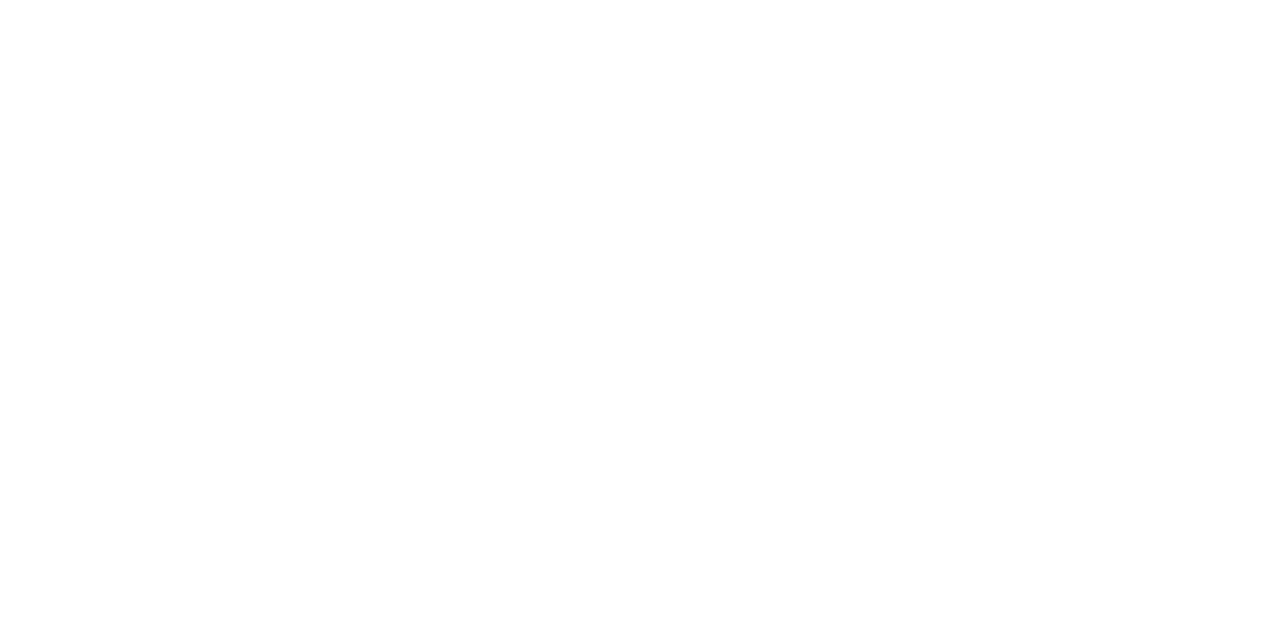
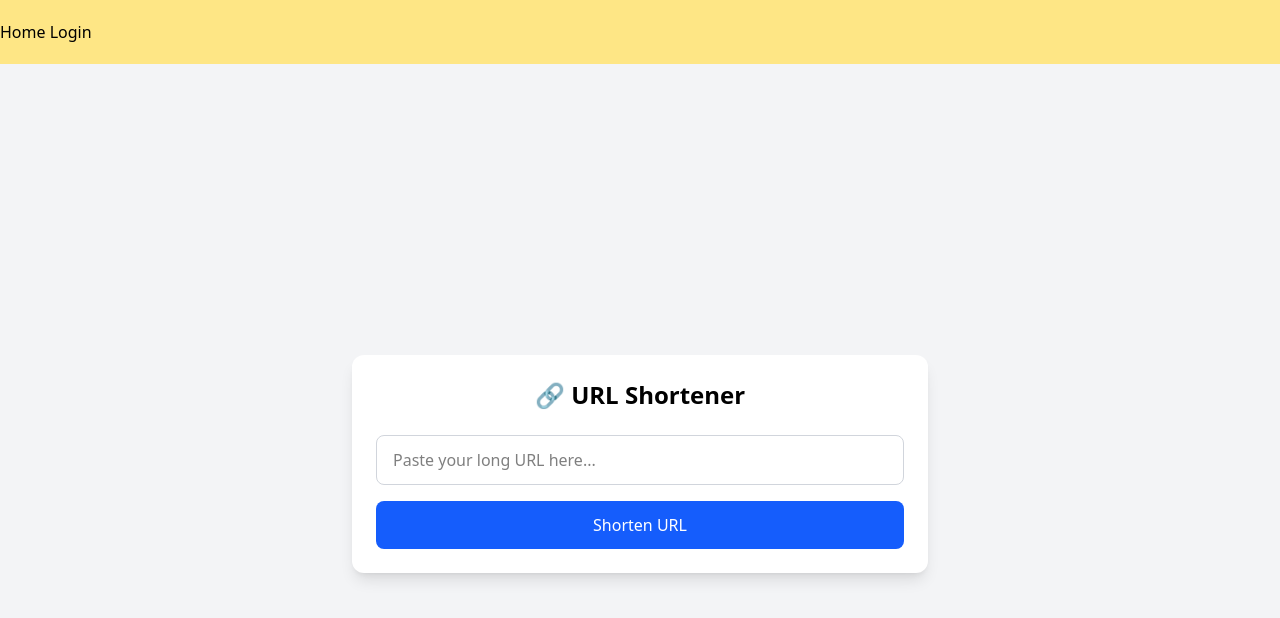
Before and after one commit to Rakib-Hassan-web/shortner-Front-end, a React (Vite) app: page / in a window 1280 px wide. Shown: the top 618 px of the page. Built offline with nearby package versions, Linux system fonts and the light colour scheme.

Commit message:
shortner home page

```diff
--- a/package.json
+++ b/package.json
@@ -14,6 +14,7 @@
     "react": "^19.2.0",
     "react-dom": "^19.2.0",
     "react-router": "^7.11.0",
+    "react-router-dom": "^7.11.0",
     "tailwindcss": "^4.1.18"
   },
   "devDependencies": {
--- a/src/App.css
+++ /dev/null
@@ -1 +0,0 @@
-@import "tailwindcss";
--- a/src/App.jsx
+++ b/src/App.jsx
@@ -1,15 +1,61 @@
 import React from 'react'
+import { BrowserRouter, createBrowserRouter, createRoutesFromElements, Route, RouterProvider, Routes } from 'react-router'
+import Login from './Pages/Login'
+import Registration from './Pages/Registration'
+
+import Home from './Components/Home'
+import LayoutOne from './Layout/LayoutOne'
 
 const App = () => {
-  return (
-    <>
+
+  const routee =createBrowserRouter(createRoutesFromElements(
+
+  <Route>
+  <Route index element={<Home/>}/>
+  <Route path='/' element={<LayoutOne/>}>
+
+
+
+
+  <Route path='/Login' element={<Login/>}/>
+  <Route path='/Registration' element={<Registration/>}/>
+
+  </Route>
 
 
 
 
 
 
+</Route>
+  ))
+  return (
+    <>
 
+
+ {/* <BrowserRouter>
+
+  <Routes>
+    <Route path='/Login' element={<Login/>}/>
+    <Route path='/Register' element={<Registration/>}/>
+
+   <Route path='/' element={<Layout/>}>
+    <Route index element={<Home/>}/>
+   </Route>
+
+
+
+
+
+
+  </Routes>
+
+
+ </BrowserRouter> */}
+
+
+
+<RouterProvider router={routee}/>
 
 
     </>
--- /dev/null
+++ b/src/Components/Home.jsx
@@ -0,0 +1,18 @@
+import React from 'react'
+import Navbar from './Navbar'
+import Shortner from './Shortner'
+
+const Home = () => {
+  return (
+    <>
+
+    <Navbar/>
+    <Shortner/>
+
+
+
+    </>
+  )
+}
+
+export default Home
--- /dev/null
+++ b/src/Components/Navbar.jsx
@@ -0,0 +1,19 @@
+import React from 'react'
+import { Link } from 'react-router'
+
+const Navbar = () => {
+  return (
+    <>
+
+    <nav className='container bg-amber-200 py-5 '>
+
+      <Link to={'/'}> Home</Link>
+      <Link to={'/Login'}> Login</Link>
+
+    </nav>
+
+    </>
+  )
+}
+
+export default Navbar
--- /dev/null
+++ b/src/Components/Shortner.jsx
@@ -0,0 +1,75 @@
+
+import { useState } from "react";
+
+const Shortner = () => {
+  const [longUrl, setLongUrl] = useState("");
+  const [shortUrl, setShortUrl] = useState("");
+  const [copied, setCopied] = useState(false);
+
+  const generateShortUrl = () => {
+    if (!longUrl) return;
+
+    // demo short url (later backend API will replace this)
+    const randomCode = Math.random().toString(36).substring(2, 7);
+    const short = `https://sho.rt/${randomCode}`;
+
+    setShortUrl(short);
+    setCopied(false);
+  };
+
+  const copyToClipboard = async () => {
+    await navigator.clipboard.writeText(shortUrl);
+    setCopied(true);
+  };
+
+  return (
+    <div className="min-h-screen flex items-center justify-center bg-gray-100 px-4">
+      <div className="w-full max-w-xl bg-white p-6 rounded-xl shadow-lg">
+
+        <h1 className="text-2xl font-bold text-center mb-6">
+          🔗 URL Shortener
+        </h1>
+
+        {/* Input */}
+        <input
+          type="url"
+          placeholder="Paste your long URL here..."
+          value={longUrl}
+          onChange={(e) => setLongUrl(e.target.value)}
+          className="w-full border border-gray-300 rounded-lg px-4 py-3 focus:outline-none focus:ring-2 focus:ring-blue-500"
+        />
+
+        {/* Button */}
+        <button
+          onClick={generateShortUrl}
+          className="w-full mt-4 bg-blue-600 hover:bg-blue-700 text-white py-3 rounded-lg font-medium transition"
+        >
+          Shorten URL
+        </button>
+
+        {/* Result */}
+        {shortUrl && (
+          <div className="mt-6 bg-gray-50 border rounded-lg p-4 flex items-center justify-between gap-2">
+            <a
+              href={shortUrl}
+              target="_blank"
+              rel="noreferrer"
+              className="text-blue-600 truncate"
+            >
+              {shortUrl}
+            </a>
+
+            <button
+              onClick={copyToClipboard}
+              className="bg-green-500 hover:bg-green-600 text-white px-4 py-2 rounded-md text-sm"
+            >
+              {copied ? "Copied!" : "Copy"}
+            </button>
+          </div>
+        )}
+      </div>
+    </div>
+  );
+};
+
+export default Shortner;
--- /dev/null
+++ b/src/Layout/LayoutOne.jsx
@@ -0,0 +1,15 @@
+import React from 'react'
+import Navbar from '../Components/Navbar'
+import { Outlet } from 'react-router'
+
+const LayoutOne = () => {
+  return (
+    <div>
+
+        <Navbar/>
+        <Outlet/>
+    </div>
+  )
+}
+
+export default LayoutOne
--- a/src/index.css
+++ b/src/index.css
@@ -0,0 +1,6 @@
+@import "tailwindcss";
+
+
+@utility container {
+  margin-inline:auto;
+}
--- a/vite.config.js
+++ b/vite.config.js
@@ -1,5 +1,6 @@
 import { defineConfig } from 'vite'
 import react from '@vitejs/plugin-react'
+import tailwindcss from '@tailwindcss/vite'
 
 // https://vite.dev/config/
 export default defineConfig({
```
Also changed, not shown: src/Components/Layout/Navbar.jsx (deleted, +0 -9 lines), src/Components/Layout/index.jsx (deleted, +0 -9 lines), src/Pages/Login.jsx (+6 -1 lines), 1 other file (tests, documents, lock files or other folders).
